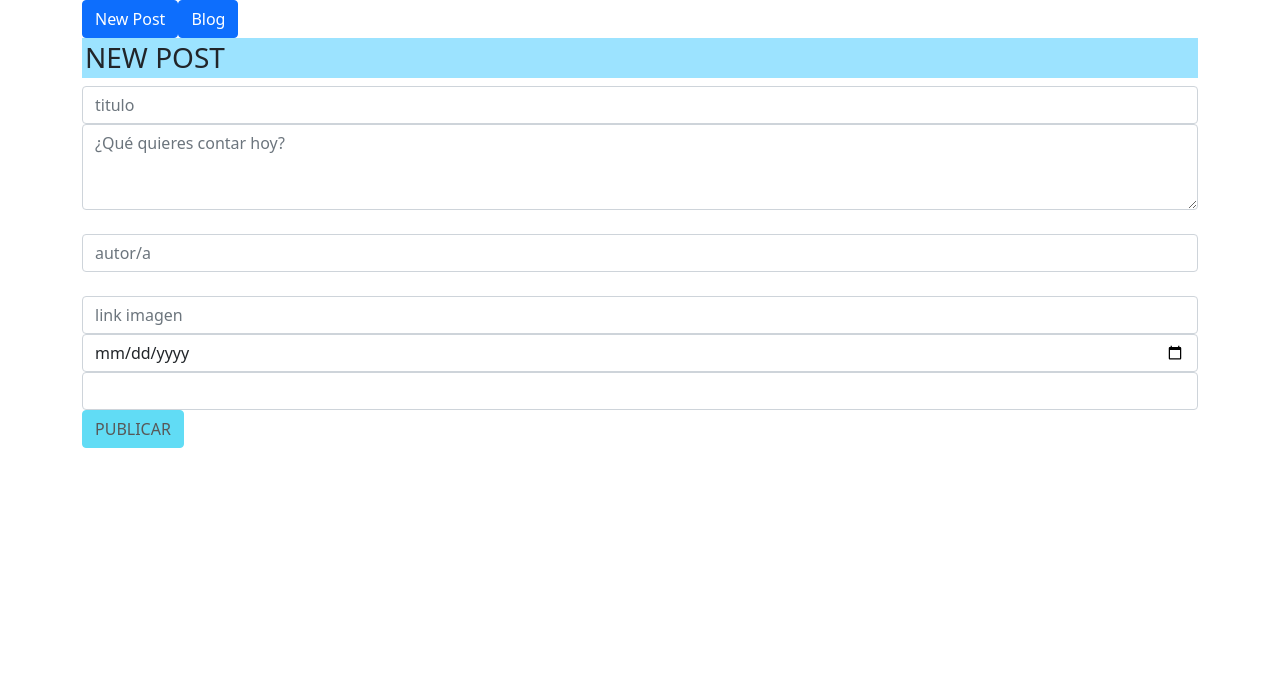
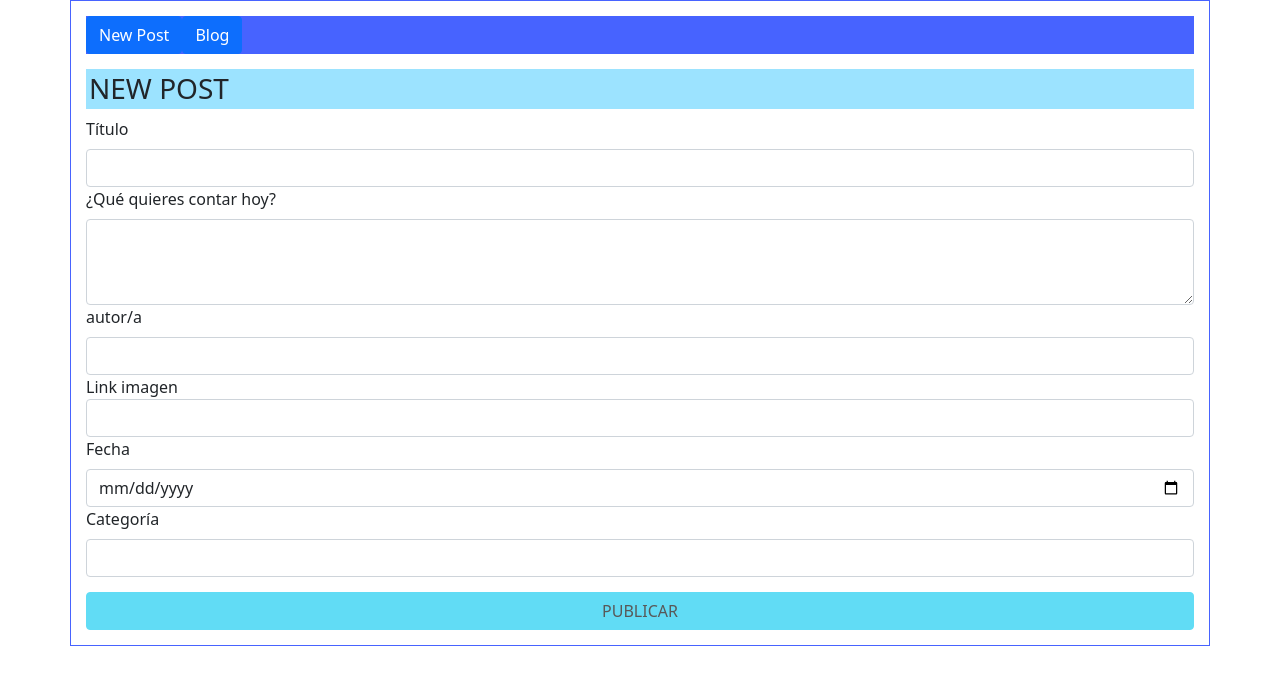
Before and after one commit to leost28/Blog, an Angular app: page /new in a window 1280 px wide. Shown: the top 684 px of the page. Built offline with nearby package versions, Linux system fonts and the light colour scheme.

Commit message:
Blog Terminado

```diff
--- a/src/app/app.component.css
+++ b/src/app/app.component.css
@@ -0,0 +1,12 @@
+.menu{
+    background: rgb(71, 99, 255);
+}
+
+.btn-primary:hover{
+    border: 1px solid white;
+}
+
+.container{
+    border: 1px solid rgb(71, 99, 255);
+    padding: 15px;
+}
--- a/src/app/blog/blog.component.css
+++ b/src/app/blog/blog.component.css
@@ -0,0 +1,17 @@
+.todosLosPost{
+    display: column;
+    flex-wrap: wrap;
+}
+
+
+.post{
+    width: 100%;
+    border: 1px solid rgb(71, 99, 255);
+    margin: 10px;
+    padding: 10px;
+
+}
+
+.post img{
+    width: 100%;
+}
--- a/src/app/blog/blog.component.html
+++ b/src/app/blog/blog.component.html
@@ -1 +1,10 @@
-<p>blog works!</p>
+<div class="todosLosPost">
+    <div class="post" *ngFor="let post of todosLosPost">
+        <h3>{{post.titulo}}</h3>
+        <p>{{post.texto}}</p>
+        <p>Autor/a: {{post.autor}}</p>
+        <img [src]="post.imagen">
+        <p>Fecha: {{post.fecha}}</p>
+        <p>{{post.categoria}}</p>
+    </div>
+</div>
--- a/src/app/blog/blog.component.ts
+++ b/src/app/blog/blog.component.ts
@@ -1,4 +1,6 @@
 import { Component, OnInit } from '@angular/core';
+import { Post } from '../interface/post.interface';
+import { PostService } from '../post.service';
 
 @Component({
   selector: 'app-blog',
@@ -7,9 +9,19 @@ import { Component, OnInit } from '@angular/core';
 })
 export class BlogComponent implements OnInit {
 
-  constructor() { }
+  todosLosPost!: Post[];
+
+  constructor(
+    private postService: PostService
+  ) {
+
+   }
 
   ngOnInit(): void {
+    this.postService.getAll()
+    .then(arrPost =>{
+      this.todosLosPost = arrPost;
+    })
   }
 
 }
--- a/src/app/new/new.component.css
+++ b/src/app/new/new.component.css
@@ -1,6 +1,10 @@
+
+.newPost{
+    margin-top: 15px;
+}
 
 .error{
-    color: tomato;
+    color: rgb(71, 99, 255);
     font-size: 10px;
 }
 
@@ -10,3 +14,8 @@
     height: 40px;
     padding: 3px;
 }
+
+.btn{
+    width: 100%;
+    margin-top: 15px;;
+}
--- a/src/app/new/new.component.html
+++ b/src/app/new/new.component.html
@@ -4,14 +4,16 @@
     <form [formGroup]="newPost" (ngSubmit)="onSubmit()">
 
         <div class="form-group">
-            <input class="form-control" type="text" name="titulo" placeholder="titulo" formControlName="titulo">
+            <label  class="form-label">Título</label>
+            <input class="form-control" type="text" name="titulo" formControlName="titulo">
             <div class="error" *ngIf="newPost.controls.titulo.errors && newPost.controls.titulo.touched">
                 introduce un titulo
             </div>
         </div>
 
         <div class="form-group">
-            <textarea class="form-control" id="exampleFormControlTextarea1" placeholder="¿Qué quieres contar hoy?"
+            <label  class="form-label">¿Qué quieres contar hoy?</label>
+            <textarea class="form-control" id="exampleFormControlTextarea1"
                 rows="3" formControlName="texto"></textarea>
             <div class="error" *ngIf="newPost.controls.texto.errors && newPost.controls.texto.touched">
                 introduce un texto
@@ -20,21 +22,23 @@
 
 
         <div class="form-group">
-            <label class="form-label"></label>
-            <input type="text" class="autor" placeholder="autor/a" formControlName="autor" class="form-control">
+            <label class="form-label">autor/a</label>
+            <input type="text" class="autor" formControlName="autor" class="form-control">
         </div>
 
         <div class="form-group">
-            <label for="imagen"></label>
-            <input type="text" placeholder="link imagen" class="form-control" formControlName="imagen">
+            <label for="imagen">Link imagen</label>
+            <input type="text" class="form-control" formControlName="imagen">
 
         </div>
 
         <div class="form-group">
+            <label  class="form-label">Fecha</label>
             <input type="date" class="form-control" formControlName="fecha">
         </div>
 
         <div class="form-group">
+            <label  class="form-label">Categoría</label>
             <select formControlName="categoria" class="form-control">
                 <option value="deporte">Deporte</option>
                 <option value="comida">Comida</option>
@@ -42,6 +46,8 @@
                 <option value="videojuegos">Videojuegos</option>
                 <option value="reflexiones">Reflexiones</option>
             </select>
+
+
         </div>
 
 
--- a/src/app/post.service.ts
+++ b/src/app/post.service.ts
@@ -1,3 +1,4 @@
+
 import { Injectable } from '@angular/core';
 import { Post } from './interface/post.interface';
 
@@ -15,7 +16,11 @@ export class PostService {
   insertPost(newPost: any): void{
     this.arrPost.push(newPost);
     console.log(this.arrPost);
+  }
 
-
+  getAll(): Promise<Post[]> {
+    return new Promise ((resolve, reject) =>{
+      resolve(this.arrPost);
+    })
   }
 }
```
